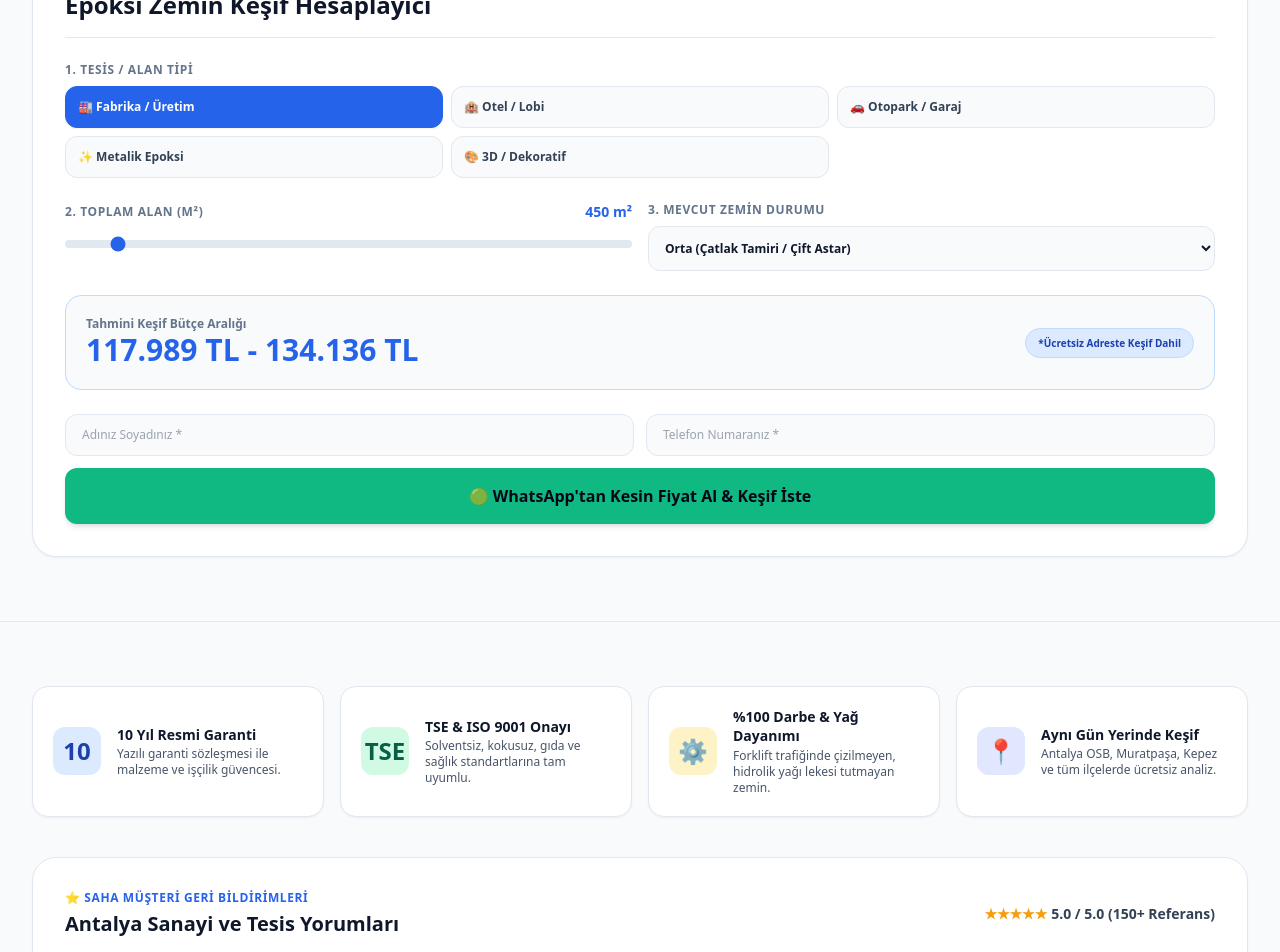
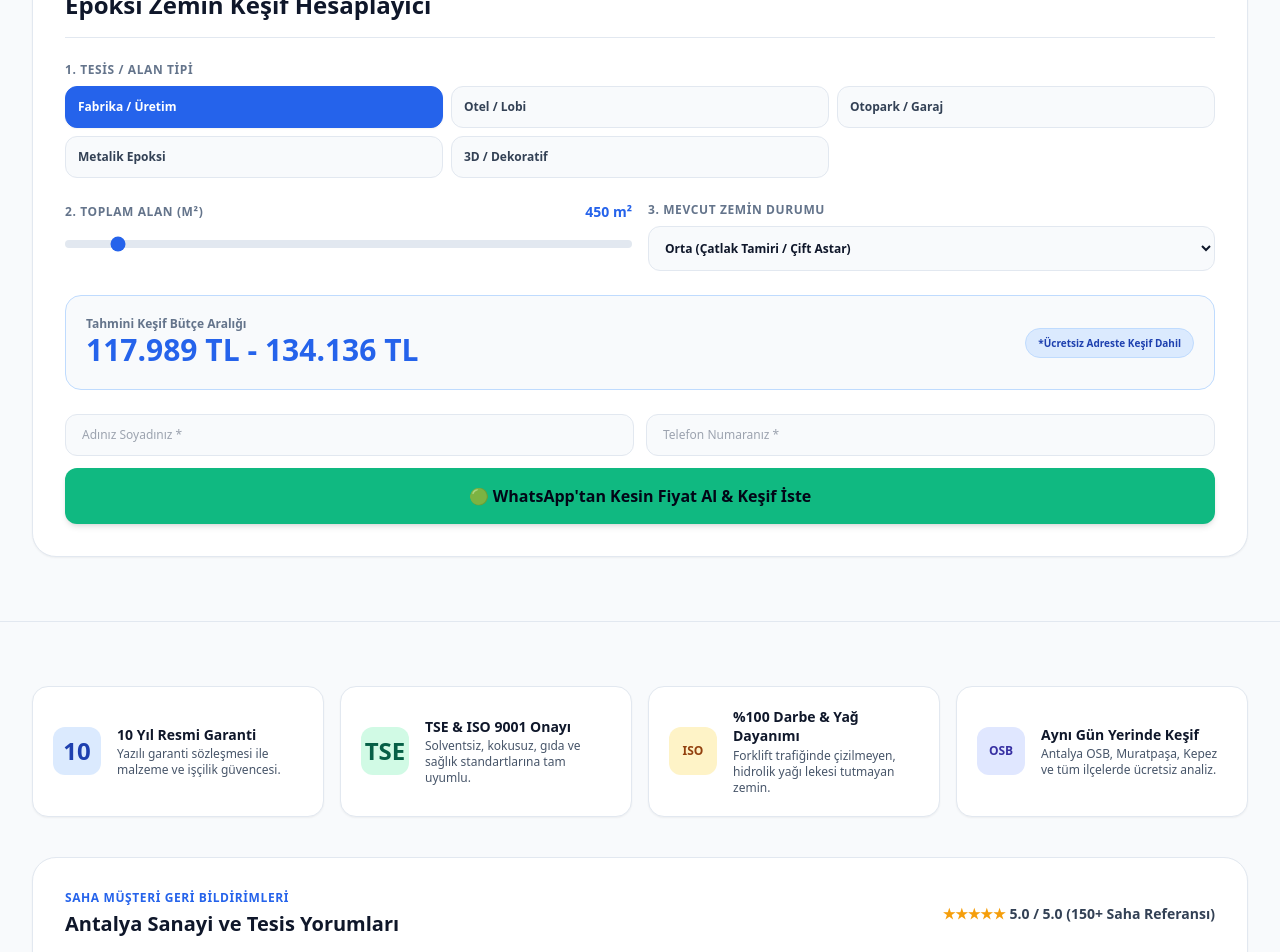
Before and after one commit to novadigital-official/nova-epoksi, a Next.js app: page / in a window 1280 px wide. Shown: the part 4800-5752 px from the top of the page. Built offline with nearby package versions, Linux system fonts and the light colour scheme.

Commit message:
fix: remove all emojis and replace with clean corporate UI badges

```diff
--- a/components/TeklifHesaplayici.tsx
+++ b/components/TeklifHesaplayici.tsx
@@ -7,11 +7,11 @@
 import React, { useState } from 'react';
 
 const FACILITY_TYPES = [
-  { id: 'fabrika', name: '🏭 Fabrika / Üretim', basePrice: 240 },
-  { id: 'otel', name: '🏨 Otel / Lobi', basePrice: 350 },
-  { id: 'otopark', name: '🚗 Otopark / Garaj', basePrice: 210 },
-  { id: 'metalik', name: '✨ Metalik Epoksi', basePrice: 420 },
-  { id: '3d', name: '🎨 3D / Dekoratif', basePrice: 480 }
+  { id: 'fabrika', name: 'Fabrika / Üretim', basePrice: 240 },
+  { id: 'otel', name: 'Otel / Lobi', basePrice: 350 },
+  { id: 'otopark', name: 'Otopark / Garaj', basePrice: 210 },
+  { id: 'metalik', name: 'Metalik Epoksi', basePrice: 420 },
+  { id: '3d', name: '3D / Dekoratif', basePrice: 480 }
 ];
 
 const FLOOR_CONDITIONS = [
@@ -38,7 +38,7 @@ export default function TeklifHesaplayici() {
   const handleWhatsAppRedirect = (e: React.FormEvent) => {
     e.preventDefault();
     const waText = encodeURIComponent(
-      `🔥 *ANINDA TEKLİF & KEŞİF TALEBİ*\n` +
+      `*ANINDA TEKLİF & KEŞİF TALEBİ*\n` +
       `• *İsim:* ${name || 'Belirtilmedi'}\n` +
       `• *Telefon:* ${phone || 'Belirtilmedi'}\n` +
       `• *Lokasyon:* ${location}\n` +
@@ -56,7 +56,7 @@ export default function TeklifHesaplayici() {
       <div className="flex items-center justify-between pb-4 mb-6 border-b border-slate-200">
         <div>
           <span className="inline-flex items-center gap-1.5 px-3 py-1 rounded-full text-xs font-black bg-blue-100 text-blue-800 border border-blue-200 mb-2">
-            🧮 ANINDA TEKLİF & KEŞİF MOTORU
+            ANINDA TEKLİF & KEŞİF HESAPLAYICI
           </span>
           <h3 className="text-xl sm:text-2xl font-black text-slate-900">
             Epoksi Zemin Keşif Hesaplayıcı
--- a/components/TrustBadges.tsx
+++ b/components/TrustBadges.tsx
@@ -32,8 +32,8 @@ export default function TrustBadges() {
         </div>
 
         <div className="bg-white border border-slate-200 p-5 rounded-2xl flex items-center gap-4 shadow-sm hover:shadow-md transition-all">
-          <div className="w-12 h-12 bg-amber-100 text-amber-800 rounded-xl flex items-center justify-center text-2xl flex-shrink-0 font-black">
-            ⚙️
+          <div className="w-12 h-12 bg-amber-100 text-amber-800 rounded-xl flex items-center justify-center text-xs flex-shrink-0 font-black">
+            ISO
           </div>
           <div>
             <h4 className="text-sm font-extrabold text-slate-900 leading-snug">%100 Darbe & Yağ Dayanımı</h4>
@@ -42,8 +42,8 @@ export default function TrustBadges() {
         </div>
 
         <div className="bg-white border border-slate-200 p-5 rounded-2xl flex items-center gap-4 shadow-sm hover:shadow-md transition-all">
-          <div className="w-12 h-12 bg-indigo-100 text-indigo-800 rounded-xl flex items-center justify-center text-2xl flex-shrink-0 font-black">
-            📍
+          <div className="w-12 h-12 bg-indigo-100 text-indigo-800 rounded-xl flex items-center justify-center text-xs flex-shrink-0 font-black">
+            OSB
           </div>
           <div>
             <h4 className="text-sm font-extrabold text-slate-900 leading-snug">Aynı Gün Yerinde Keşif</h4>
@@ -57,12 +57,12 @@ export default function TrustBadges() {
         <div className="flex flex-col sm:flex-row items-start sm:items-center justify-between mb-6 gap-2">
           <div>
             <span className="text-xs font-extrabold text-blue-600 uppercase tracking-wider block mb-1">
-              ⭐ SAHA MÜŞTERİ GERİ BİLDİRİMLERİ
+              SAHA MÜŞTERİ GERİ BİLDİRİMLERİ
             </span>
             <h3 className="text-xl font-black text-slate-900">Antalya Sanayi ve Tesis Yorumları</h3>
           </div>
-          <div className="flex items-center gap-1 text-amber-500 font-black text-sm">
-            ★★★★★ <span className="text-slate-700">5.0 / 5.0 (150+ Referans)</span>
+          <div className="flex items-center gap-1 text-slate-700 font-black text-sm">
+            <span className="text-amber-500">★★★★★</span> 5.0 / 5.0 (150+ Saha Referansı)
           </div>
         </div>
 
```
